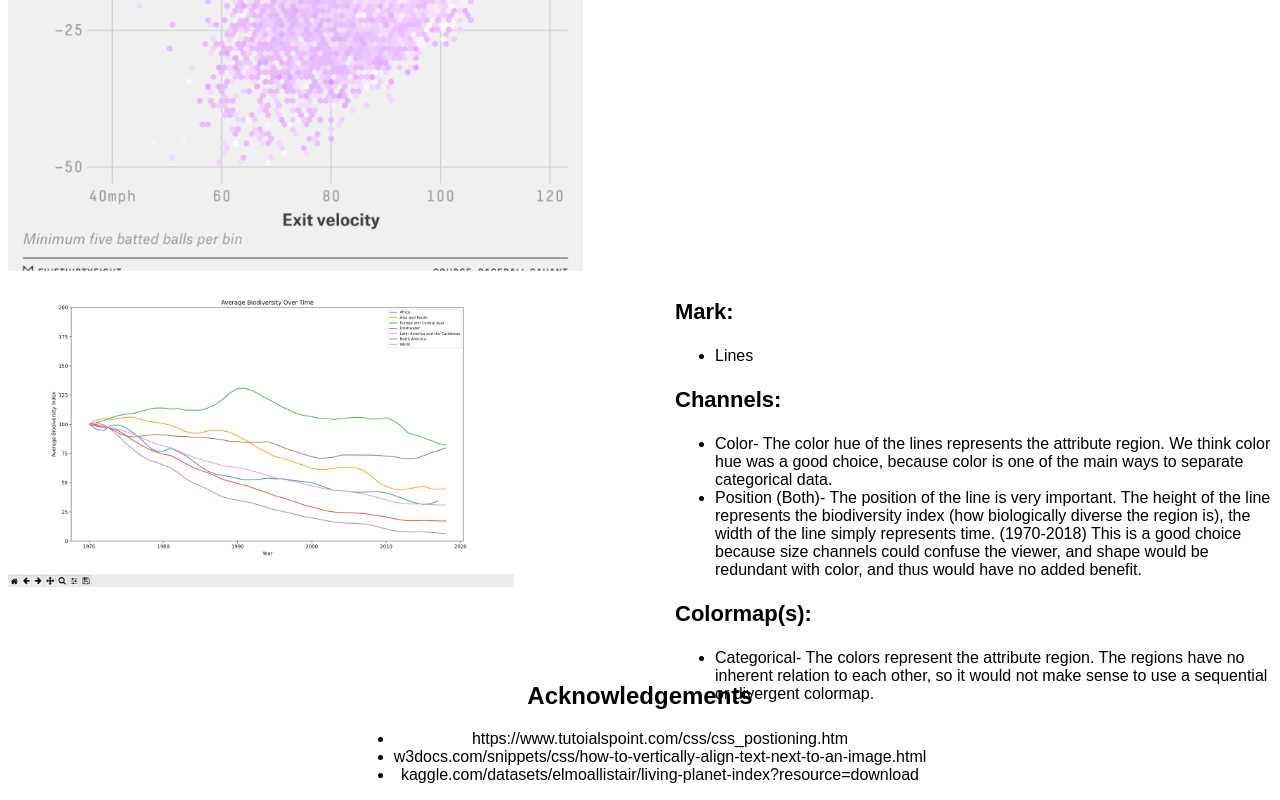
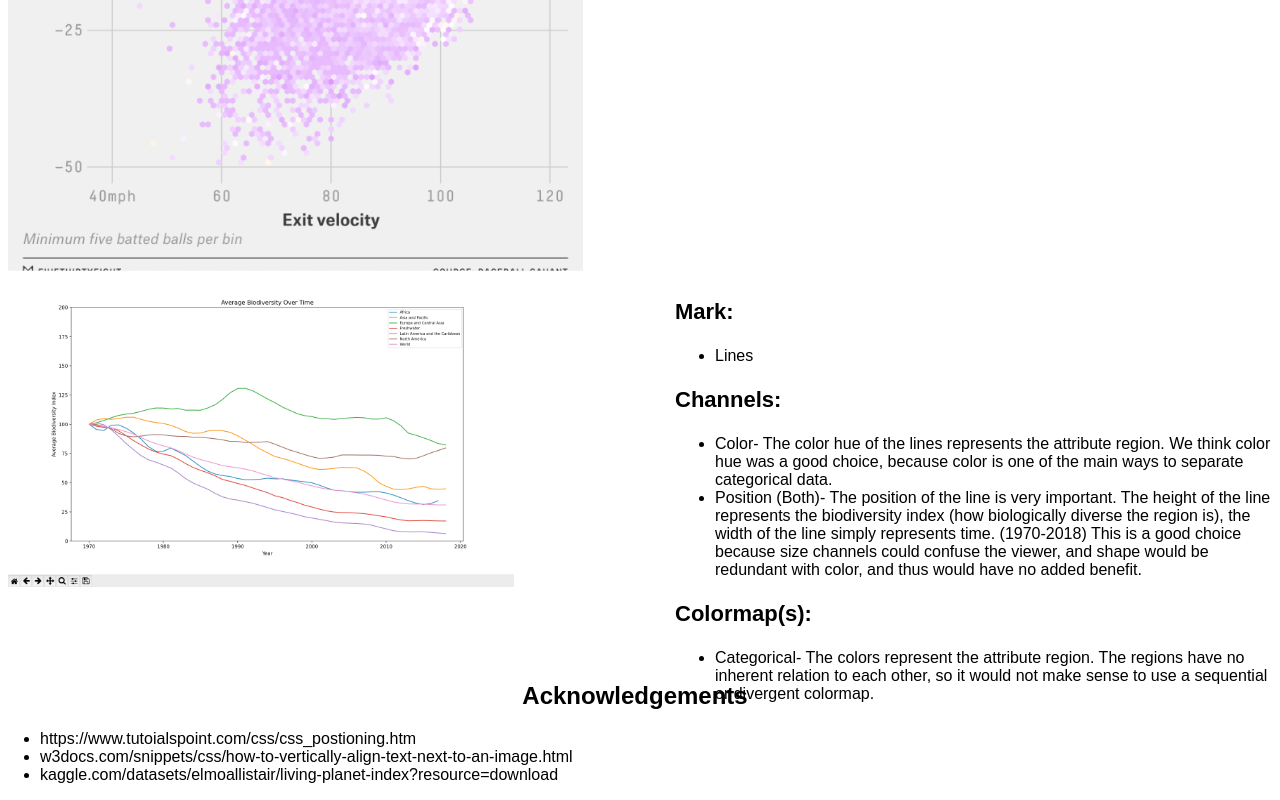
Before and after one commit to DS4200-S23-Class/hw-03-julian_and_joey, a plain HTML site: page index.html in a window 1280 px wide. Shown: the part 1338-2138 px from the top of the page. Drawn offline with Linux system fonts and the light colour scheme.

Commit message:
left bullets

```diff
--- a/index.html
+++ b/index.html
@@ -90,8 +90,8 @@
     </div>
     <div class="text4">
 
-        <h2>Acknowledgements</h2>
-        <div>
+        <h2 class="ack">Acknowledgements</h2>
+        <div class="list">
             <ul>
                 <li>https://www.tutoialspoint.com/css/css_postioning.htm</li>
                 <li>w3docs.com/snippets/css/how-to-vertically-align-text-next-to-an-image.html</li>
--- a/styling_hw3.css
+++ b/styling_hw3.css
@@ -31,11 +31,14 @@ body {
     left:0px;
     top:900px;
 }
+
 .text4 {
     text-align: center;
     display:inline;
     position:absolute;
     top:2000px;
+    left: 0px;
+    right: 10px;
 }
 
 .h1 {
@@ -67,3 +70,7 @@ body {
     font-weight: bold;
     font-size: 22px;
 }
+
+.list {
+    text-align: left;
+}
```
